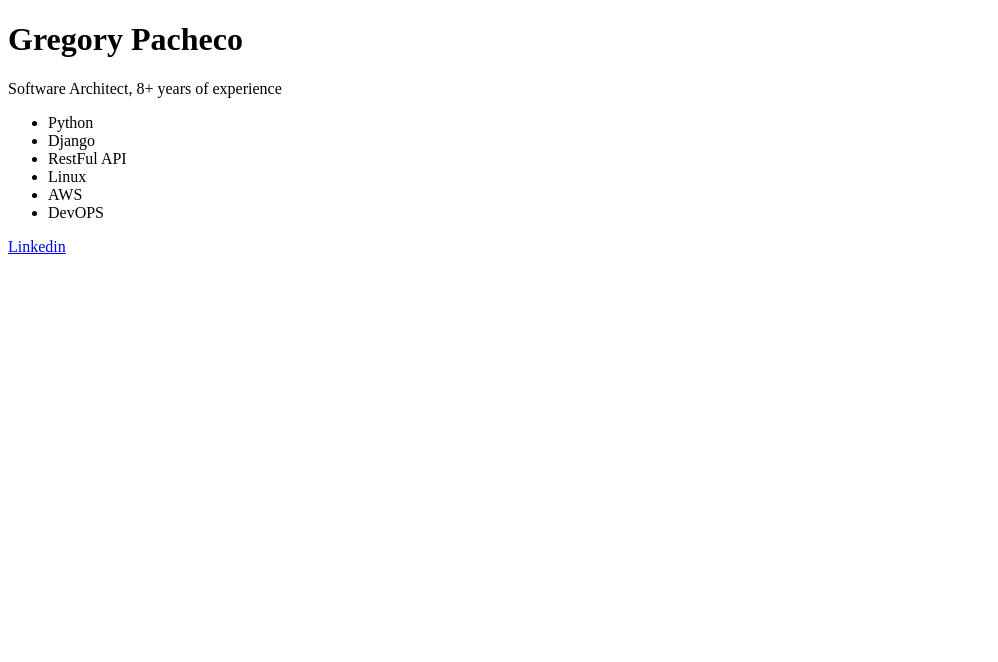
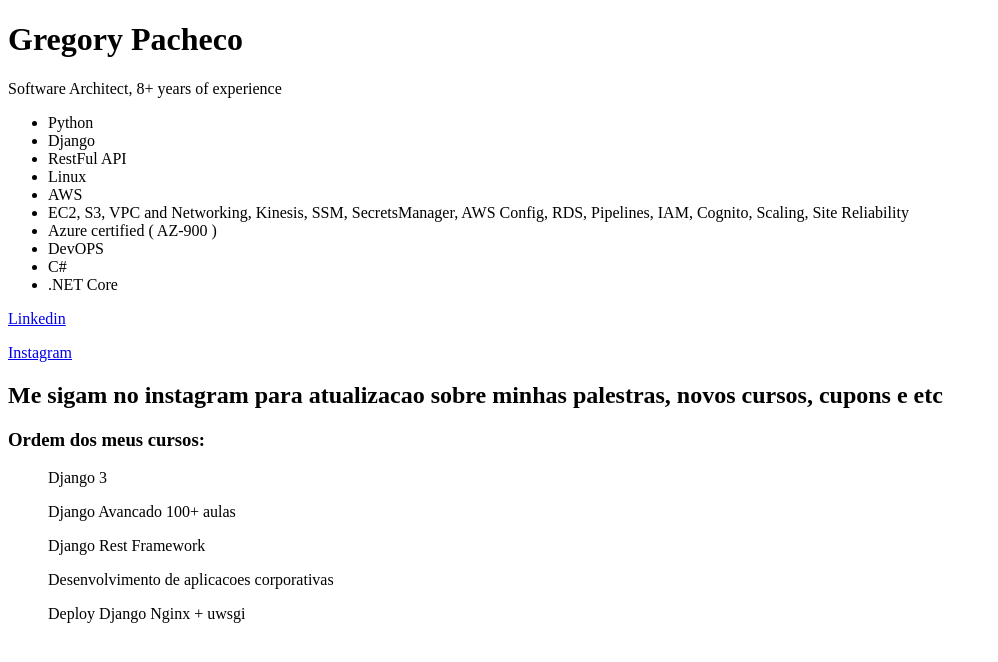
Before and after one commit to Gpzim98/site, a plain HTML site: page site/index.html in a window 1280 px wide. Shown: the whole page, without its empty margins (0-998 px from the left). Drawn offline with Linux system fonts and the light colour scheme.

Commit message:
Updating site

```diff
--- a/site/index.html
+++ b/site/index.html
@@ -16,10 +16,24 @@
 	<li>RestFul API</li>
 	<li>Linux</li>
 	<li>AWS</li>
+	<li>EC2, S3, VPC and Networking, Kinesis, SSM, SecretsManager, AWS Config, RDS, Pipelines, IAM, Cognito, Scaling, Site Reliability</li>
+	<li>Azure certified ( AZ-900 )</li>
 	<li>DevOPS</li>
+	<li>C#</li>
+	<li>.NET Core</li>
 </ul>
 
 <p><a href="https://www.linkedin.com/in/pachecogregory">Linkedin</a></p>
+<p><a href="https://www.instagram.com/gpzim98/">Instagram</a></p>
+
+<h2>Me sigam no instagram para atualizacao sobre minhas palestras, novos cursos, cupons e etc</h2>
+
+<h3>Ordem dos meus cursos:</h3>
+<ol>Django 3</ol>
+<ol>Django Avancado 100+ aulas</ol>
+<ol>Django Rest Framework</ol>
+<ol>Desenvolvimento de aplicacoes corporativas</ol>
+<ol>Deploy Django Nginx + uwsgi</ol>
 
 </body>
 </html>
```
